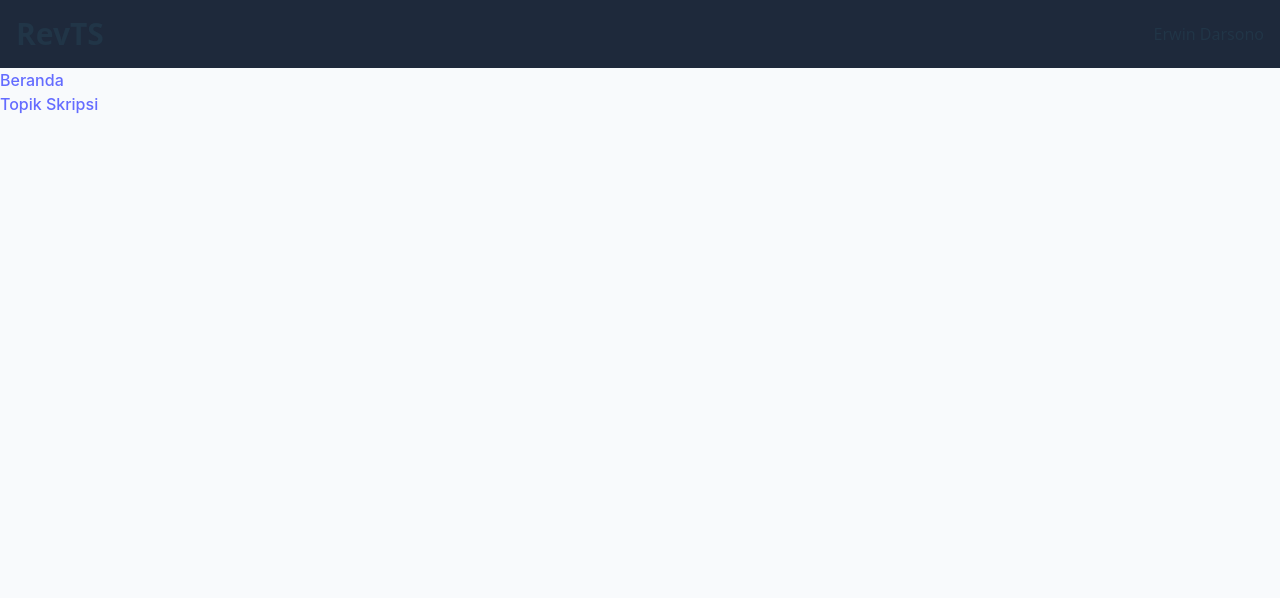
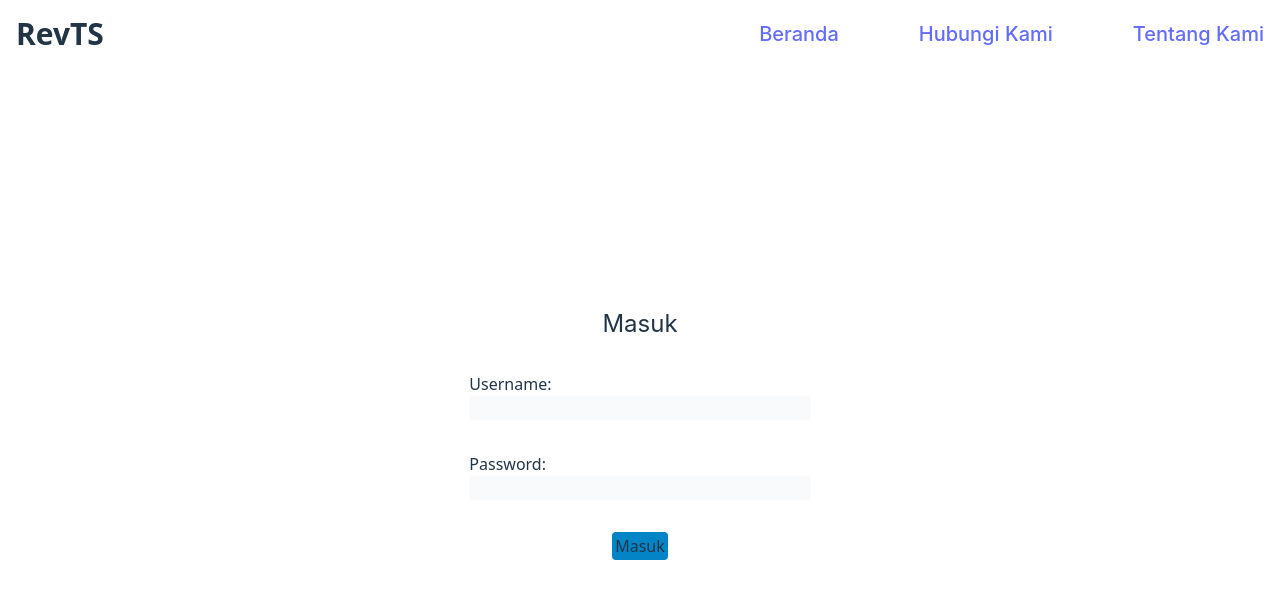
Before and after one commit to erwindrsno/RevTS-2.0, a React (Vite) app: page / in a window 1280 px wide. Shown: the top 598 px of the page. Built offline with nearby package versions, Linux system fonts and the light colour scheme.

Commit message:
success to hit API

```diff
--- a/src/components/login/Form.jsx
+++ b/src/components/login/Form.jsx
@@ -2,6 +2,7 @@
 import { useState } from "react";
 import API from "../../api/api";
 import axios from "axios";
+import { encodeURL } from "../../utils/encoder";
 
 const Form = () => {
     const [username, setUsername] = useState("");
@@ -11,19 +12,54 @@ const Form = () => {
   const handleSubmit = async (event) => {
     event.preventDefault();
 
-    try {
-      const response = await axios.post(`${API}/login`, {
-        username,
-        password
+    // console.log("hai");
+
+    // let formElements = event.currentTarget.elements;
+    // let arr = [];
+    // for (let i = 0; i < event.currentTarget.length-1; i++) {
+    //   arr[i] = formElements[i].value;
+    // }
+
+    // const loginData = {username: arr[0], password: arr[1]};
+
+    const loginData = {username: 'dosen123', password: 'dosen123'}
+
+    const init = {
+      method: 'POST', // or 'GET' if you are using GET method
+      headers: {
+        'Content-Type': 'application/json'
+      },
+      body: JSON.stringify(loginData)
+    };
+
+    fetch('http://127.0.0.1:3000/login', init)
+      .then(response => {
+        if (!response.ok) {
+          throw new Error('Network response was not ok ' + response.statusText);
+        }
+        return response.json(); // or response.text() or response.blob() depending on your response type
       })
-      // console.log(response.status);
-      // console.log(response.data.message);
-      alert(response.data.message);
-    } catch (error) {
-      event.target.reset();
-      // console.log(error.response.status);
-      setMessage("Sign in failed!");
-    }
+      .then(data => {
+        console.log('Success:', data);
+        // Handle the response data here
+      })
+      .catch(error => {
+        console.error('Error:', error);
+      });
+
+    // try {
+    //   const response = await axios.post(`http://127.0.0.1:3000/login`, {
+    //     username,
+    //     password
+    //   })
+    //   // console.log(response.status);
+    //   // console.log(response.data.message);
+    //   alert(response.data.message);
+    // } catch (error) {
+    //   event.target.reset();
+    //   // console.log(error.response.status);
+    //   setMessage("Sign in failed!");
+    // }
   };
 
   return (
--- a/src/main.jsx
+++ b/src/main.jsx
@@ -6,6 +6,7 @@ import './index.css';
 
 ReactDOM.createRoot(document.getElementById('root')).render(
   <React.StrictMode>
-    <HomeRouter className="max-h-screen w-screen"/>
+    {/* <HomeRouter className="max-h-screen w-screen"/> */}
+    <LoginRouter className="max-h-screen w-screen"/>
   </React.StrictMode>
 )
--- /dev/null
+++ b/src/utils/encoder.js
@@ -0,0 +1,7 @@
+export const encodeURL = data => {
+  const res = [];
+  for(let d in data){
+    res.push(encodeURIComponent(d) + '=' + encodeURIComponent(data[d]));
+  }
+  return res.join('&');
+}
```
